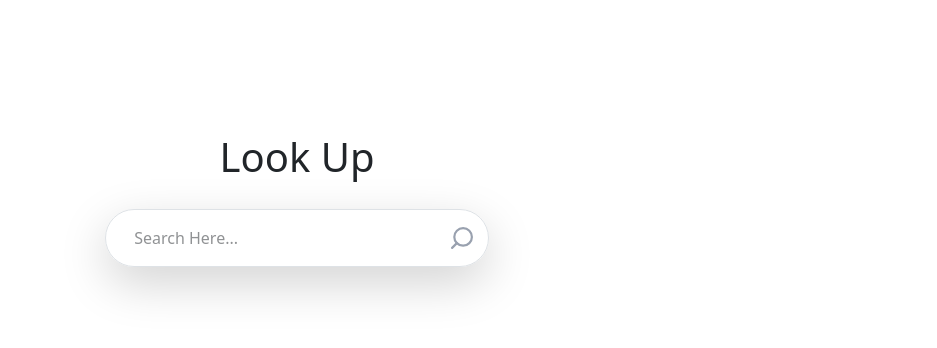
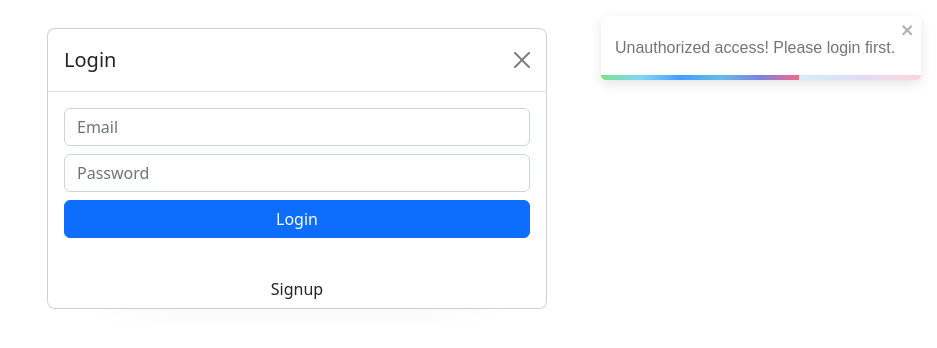
Before and after one commit to KhalidChouhan313/LookUp, a React (Vite) app: page / in a window 1280 px wide. Both pictures are taken after a click on the icon 485 px from the left and 238 px from the top of the page. Shown: the top 348 px of the page, without its empty margins (343-1280 px from the left). Built offline with nearby package versions, Linux system fonts and the light colour scheme.

Commit message:
searchApi

```diff
--- a/package.json
+++ b/package.json
@@ -10,12 +10,16 @@
     "preview": "vite preview"
   },
   "dependencies": {
+    "@reduxjs/toolkit": "^2.6.1",
     "@tailwindcss/vite": "^4.0.16",
-    "bootstrap": "^5.3.3",
+    "axios": "^1.8.4",
+    "bootstrap": "^5.2.3",
     "lucide-react": "^0.484.0",
     "react": "^19.0.0",
     "react-dom": "^19.0.0",
+    "react-redux": "^9.2.0",
     "react-router-dom": "^7.4.0",
+    "react-toastify": "^11.0.5",
     "tailwindcss": "^4.0.16"
   },
   "devDependencies": {
--- /dev/null
+++ b/src/Components/Modal.jsx
@@ -0,0 +1,134 @@
+import axios from "axios";
+import React, { useState } from "react";
+import { toast } from "react-toastify";
+
+const Modal = ({ showModal, setShowModal }) => {
+  const [loading, setLoading] = useState(false);
+  const [formData, setFormData] = useState({
+    email: "",
+    password: "",
+    phoneNumber: "",
+  });
+
+
+  const handleChange = async (e) => {
+    setFormData({ ...formData, [e.target.name]: e.target.value });
+  };
+
+  const handleSignup = async (e) => {
+    e.preventDefault();
+    setLoading(true);
+
+    try {
+      const response = await axios.post(
+        "https://temp-production-e067.up.railway.app/api/user/auth/signup",
+        formData,
+        { withCredentials: true }
+      );
+      localStorage.setItem("token", response.data.token);
+      toast("Singup Successful:");
+      setShowModal("login");
+    } catch (error) {
+      toast("Signup Failed");
+    }
+    setLoading(false);
+  };
+
+  const handleLogin = async (e) => {
+    e.preventDefault();
+    setLoading(true);
+    try {
+      const response = await axios.post(
+        "https://temp-production-e067.up.railway.app/api/user/auth/login",
+
+        {
+          emailOrPhone: formData.email,
+          password: formData.password,
+        },
+        { withCredentials: true }
+      );
+      setShowModal(null);
+      localStorage.setItem("token", response.data.token);
+      toast("Login Successful:");
+    } catch (error) {
+      toast("Login Failed:");
+    }
+    setLoading(false);
+  };
+
+  return (
+    <>
+      {showModal && (
+        <div className="modal show d-block">
+          <div className="modal-dialog">
+            <div className="modal-content">
+              <div className="modal-header">
+                <h5 className="modal-title">
+                  {showModal === "signup" ? "Signup" : "Login"}
+                </h5>
+                <button
+                  type="button"
+                  className="btn-close"
+                  onClick={() => setShowModal(null)}
+                ></button>
+              </div>
+              <div className="modal-body">
+                <form
+                  onSubmit={showModal === "signup" ? handleSignup : handleLogin}
+                >
+                  <input
+                    type="email"
+                    name="email"
+                    className="form-control mb-2"
+                    placeholder="Email"
+                    onChange={handleChange}
+                    required
+                  />
+                  {showModal === "signup" && (
+                    <input
+                      type="text"
+                      name="phoneNumber"
+                      className="form-control mb-2"
+                      placeholder="Phone Number"
+                      onChange={handleChange}
+                      required
+                    />
+                  )}
+                  <input
+                    type="password"
+                    name="password"
+                    className="form-control mb-2"
+                    placeholder="Password"
+                    onChange={handleChange}
+                    required
+                  />
+                  <button
+                    type="submit"
+                    className="btn btn-primary w-100"
+                    disabled={loading}
+                  >
+                    {loading
+                      ? "Processing..."
+                      : showModal === "signup"
+                      ? "Signup"
+                      : "Login"}
+                  </button>
+                </form>
+              </div>
+              <button
+                className="btn  mt-3"
+                onClick={() =>
+                  setShowModal(showModal === "signup" ? "login" : "signup")
+                }
+              >
+                {showModal === "signup" ? "Login" : "Signup"}
+              </button>
+            </div>
+          </div>
+        </div>
+      )}
+    </>
+  );
+};
+
+export default Modal;
--- a/src/Pages/Home.jsx
+++ b/src/Pages/Home.jsx
@@ -1,25 +1,119 @@
-import { Search, UploadIcon, Scan, Map } from "lucide-react";
+import { Search, UploadIcon, Scan, MapIcon } from "lucide-react";
 import React, { useState } from "react";
+import Modal from "../Components/Modal";
+import axios from "axios";
 
+import { useDispatch, useSelector } from "react-redux";
+import {
+  setQuery,
+  setCategory,
+  setImageURL,
+  setLocation,
+  setSearchResults,
+} from "../Store/searchReducer.js";
+import { useEffect } from "react";
+import { toast } from "react-toastify";
 const Home = () => {
+  //#region   State Variables
   const [isActive, setIsActive] = useState(false);
   const [hasClickedOnce, setHasClickedOnce] = useState(false);
   const [searchClicked, setSearchClicked] = useState(false);
   const [searchValue, setSearchValue] = useState("");
   const [step, setStep] = useState(1);
   const [image, uploadImage] = useState(null);
+  const [showModal, setShowModal] = useState(null);
 
+  //#endregion
+
+  //#region Redux State Variables
+  const dispatch = useDispatch();
+  const { query, category, imageURL, location } = useSelector(
+    (state) => state.search
+  );
+
+  //#endregion
+
+  const SearchResult = async () => {
+    if (!query.trim() || !category || !location.lat || !location.lng) {
+      toast("Please complete all steps before searching!");
+      return;
+    }
+    const token = localStorage.getItem("token");
+    if (!token) {
+      toast.error("User not logged in! No token found.");
+      return;
+    }
+    try {
+      const response = await axios.post(
+        "http://localhost:8000/pi/search/query",
+        {
+          query,
+          searchCategory: category,
+          longitude: parseFloat(location.lng),
+          latitude: parseFloat(location.lat),
+          radius: parseFloat(location.radius),
+        },
+        {
+          withCredentials: true,
+          headers: {
+            Authorization: `Bearer ${token}`,
+          },
+        }
+      );
+      dispatch(setSearchResults(response.data));
+    } catch (error) {
+      console.error("Error fetching search results:", error);
+      toast.error("Failed to fetch search results. Please try again.");
+    }
+  };
+
+  //#region Functions
+  const handleQueryChange = (e) => {
+    dispatch(setQuery(e.target.value));
+  };
+  const handleCategoryChange = (e) => dispatch(setCategory(e.target.value));
   const handleImageUpload = (e) => {
     const file = event.target.files[0];
     if (file) {
       const uploadFile = URL.createObjectURL(file);
       uploadImage(uploadFile);
+      dispatch(setImageURL(uploadFile));
+      toast("success uploaded image");
+    }
+  };
+
+  const getLocation = () => {
+    if (navigator.geolocation) {
+      navigator.geolocation.getCurrentPosition(
+        (position) => {
+          const { latitude, longitude } = position.coords;
+          dispatch(setLocation({ lat: latitude, lng: longitude, radius: 10 }));
+          toast("siccess");
+          console.log(latitude, longitude);
+        },
+
+        () => toast.error("Geolocation access denied")
+      );
+    } else {
+      toast.error("Geolocation is not supported by this browser.");
     }
   };
 
   const nextStep = () => {
+    // if (step === 1 && !searchState.category) {
+    //   alert("Please  select a category!");
+    //   return;
+    // }
+    // if (
+    //   step === 3 &&
+    //   (!searchState.location.lat || !searchState.location.lng)
+    // ) {
+    //   alert("Please allow location access!");
+    //   return;
+    // }
     setStep(step + 1);
   };
+
   const handleClick = () => {
     if (!hasClickedOnce) {
       setIsActive(true);
@@ -27,11 +121,22 @@ const Home = () => {
     }
   };
 
-  const handleSearchClick = () => {
+  const handleSearchClick = async () => {
+    const savedToken = localStorage.getItem("token");
+    if (!savedToken) {
+      toast("Unauthorized access! Please login first.");
+      setShowModal("login");
+      return;
+    }
+
     if (searchValue.trim() !== "") {
       setSearchClicked(true);
+      if (!savedToken) {
+        showModal(true);
+      }
     }
   };
+  //#endregion
 
   return (
     <div className="flex justify-center items-center h-screen flex-col overflow-y-hidden ">
@@ -61,7 +166,7 @@ const Home = () => {
                 : "text-black hover:text-black"
             } ${
               isActive
-                ? "md:left-[90%] left-78 rotate-90 scale-110 ease-in duration-300"
+                ? "md:left-[90%] left-80 rotate-90 scale-110 ease-in duration-300"
                 : "rotate-0"
             }`}
             size={24}
@@ -78,13 +183,16 @@ const Home = () => {
             className={`ml-2 w-full bg-transparent outline-none  transition-opacity duration-300 ${
               isActive ? "opacity-100" : "opacity-0 pointer-events-none"
             }`}
-            value={searchValue}
-            onChange={(e) => setSearchValue(e.target.value)}
-            placeholder=" Search Here..."
+            value={searchValue || query}
+            onChange={(e) => {
+              setSearchValue(e.target.value);
+              handleQueryChange(e);
+            }}
+            placeholder="Search Here..."
           />
         </div>
       </div>
-
+      <Modal showModal={showModal} setShowModal={setShowModal} />
       <div
         className={`w-full h-full flex flex-col items-center transition-all duration-[1500ms] ease-in-out
     ${
@@ -109,9 +217,8 @@ const Home = () => {
             </div>
             {(step === 2 || step === 3) && (
               <>
-                {/* Yeh div dono steps (2 aur 3) me dikhega */}
                 <div
-                  className={`w-full md:w-[29rem] h-[4.6875rem] flex items-center p-3 rounded-t-lg
+                  className={`-mt-2 w-full md:w-[29rem] h-[4.6875rem] flex items-center p-3 rounded-t-lg
                  border border-gray-300 bg-gradient-to-b from-white to-[#f1f1f1]/95 shadow-md
         ${
           step === 2 || step === 3
@@ -122,14 +229,14 @@ const Home = () => {
                   <div className="grid grid-cols-2 md:grid-cols-2 gap-2 mt-1 w-full md:w-[30rem]">
                     <div
                       className="border text-[#5A81FA] flex items-center justify-center gap-2
-         p-1 rounded-lg shadow-sm text-[4vw] md:text-base bg-white"
+                           p-1 rounded-lg shadow-sm text-[4vw] md:text-base bg-white"
                     >
                       <Scan />
                       Quality meal choices
                     </div>
                     <div
                       className="border text-[#5A81FA] flex items-center justify-center gap-1 md:gap-2
-bg-white rounded-lg shadow-sm text-[4vw] md:text-base"
+           bg-white rounded-lg shadow-sm text-[4vw] md:text-base"
                     >
                       <Scan />
                       Highly rated riders
@@ -137,17 +244,16 @@ bg-white rounded-lg shadow-sm text-[4vw] md:text-base"
                   </div>
                 </div>
 
-                {/* Yeh div sirf step 3 me dikhega */}
                 {step === 3 && (
                   <div
-                    className={`w-full md:w-[29rem] h-[4.6875rem] flex items-center p-3 rounded-t-lg
+                    className={`w-full -mt-2 md:w-[29rem] h-[4.6875rem] flex items-center p-3 rounded-t-lg
                    border border-gray-300 bg-gradient-to-b from-white to-[#f1f1f1]/95 shadow-md
           translate-y-0 opacity-100 scale-100`}
                   >
                     <img
                       src={image}
                       alt="Meal Image"
-                      className="w-16 border-dotted border-2 rounded-lg p-1"
+                      className="w-16 h-16 object-fill border-dotted border-2 rounded-lg p-1"
                     />
                   </div>
                 )}
@@ -165,27 +271,54 @@ bg-white rounded-lg shadow-sm text-[4vw] md:text-base"
                 Categories
               </h2>
               <div className="grid grid-cols-2 md:grid-cols-2 gap-2 mt-1 w-full md:w-[30rem]">
-                <div
-                  className="border text-[#5A81FA] flex items-center justify-center
-              md:p-3 p-2 rounded-lg shadow-sm text-[4vw] md:text-base "
-                >
-                  <Scan />
+                <div className="border text-[#5A81FA] flex items-center justify-center md:p-3 p-2 rounded-lg shadow-sm text-[4vw] md:text-base">
+                  <input
+                    type="radio"
+                    name="category"
+                    id="onboarding"
+                    value="Quick and easy onboarding"
+                    onChange={handleCategoryChange}
+                  />
                   Quick and easy onboarding
                 </div>
                 <div className="border text-[#5A81FA] flex items-center justify-center gap-2 md:p-3 p-2 rounded-lg shadow-sm text-[4vw] md:text-base">
-                  <Scan />
+                  <input
+                    type="radio"
+                    name="category"
+                    id="mealChoices"
+                    value="Quality meal choices"
+                    onChange={handleCategoryChange}
+                  />
                   Quality meal choices
                 </div>
                 <div className="border text-[#5A81FA] flex items-center justify-center gap-2 md:p-3 p-2 rounded-lg shadow-sm text-[4vw] md:text-base">
-                  <Scan />
+                  <input
+                    type="radio"
+                    name="category"
+                    id="liveUpdates"
+                    value="Live updates on order"
+                    onChange={handleCategoryChange}
+                  />
                   Live updates on order
                 </div>
                 <div className="border text-[#5A81FA] flex items-center justify-center gap-2 md:p-3 p-2 rounded-lg shadow-sm text-[4vw] md:text-base">
-                  <Scan />
-                  Highly rated riders
+                  <input
+                    type="radio"
+                    name="category"
+                    id="riders"
+                    value="electronics"
+                    onChange={handleCategoryChange}
+                  />
+                  Electronics{" "}
                 </div>
-                <div className="col-span-2 md:col-span-2 border text-[#5A81FA] flex items-center justify-center  gap-2 p-3 rounded-lg shadow-sm text-[4vw] md:text-base">
-                  <Scan />
+                <div className="col-span-2 md:col-span-2 border text-[#5A81FA] flex items-center justify-center gap-2 p-3 rounded-lg shadow-sm text-[4vw] md:text-base">
+                  <input
+                    type="radio"
+                    name="category"
+                    id="support"
+                    value="24/7 support for customers and vendors"
+                    onChange={handleCategoryChange}
+                  />
                   24/7 support for customers and vendors
                 </div>
               </div>
@@ -230,28 +363,24 @@ bg-white rounded-lg shadow-sm text-[4vw] md:text-base"
           )}
           {step === 3 && (
             <div
-              className={`mt-8 text-center ${
-                searchClicked ? "block" : "hidden"
-              }`}
+              className={` text-center ${searchClicked ? "block" : "hidden"}`}
             >
               <h3 className="text-black font-dm-sans text-[6vw] md:text-[1.5rem] font-bold">
                 Select Location & Search Radius{" "}
               </h3>
 
-              <div className="border-2 border-dashed border-gray-400 rounded-lg w-[20rem] md:w-[30rem] h-[12rem] flex flex-col justify-center items-center bg-gray-50 shadow-sm mt-4">
-                <div className="flex flex-col items-center">
+              <div className="border-2 border-dashed border-gray-400 rounded-lg w-[20rem] md:w-[29rem] h-[10rem] flex flex-col justify-center items-center bg-gray-50 shadow-sm mt-4">
+                <div
+                  className="flex
+                flex-col items-center"
+                >
                   <div className="relative w-10 h-10">
                     <div className="w-10 h-10 bg-blue-100 text-blue-500 flex justify-center items-center rounded-full cursor-pointer">
-                      <Map className="w-6 h-6 cursor-pointer" />
+                      <MapIcon
+                        className="w-6 h-6 cursor-pointer"
+                        onClick={getLocation}
+                      />
                     </div>
-
-                    <input
-                      type="file"
-                      id="fileUpload"
-                      className="absolute inset-0 w-full h-full opacity-0 cursor-pointer"
-                      onChange={handleImageUpload}
-                      accept="image/*"
-                    />
                   </div>
 
                   <p className="text-blue-500 text-sm mt-2">
@@ -259,6 +388,12 @@ bg-white rounded-lg shadow-sm text-[4vw] md:text-base"
                   </p>
                 </div>
               </div>
+              <button
+                onClick={SearchResult}
+                className="mt-4 border-2 p-2 bg-red-500 "
+              >
+                submit Search
+              </button>
             </div>
           )}
 
--- /dev/null
+++ b/src/Store/Reducer/Store.js
@@ -0,0 +1,11 @@
+// src/Store/Reducer/Store.js
+import { configureStore } from "@reduxjs/toolkit";
+  import searchReducer from "../searchReducer.js";
+
+const store = configureStore({
+  reducer: {
+    search: searchReducer,
+  },
+});
+
+export default store;
--- /dev/null
+++ b/src/Store/searchReducer.js
@@ -0,0 +1,36 @@
+// src/Store/Reducer/searchSlice.js
+import { createSlice } from "@reduxjs/toolkit";
+
+const initialState = {
+  query: "",
+  category: "",
+  imageURL: null,
+  location: { lat: null, lng: null, radius: null },
+  searchResults: [],
+};
+
+const searchSlice = createSlice({
+  name: "search",
+  initialState,
+  reducers: {
+    setQuery: (state, action) => {
+      state.query = action.payload;
+    },
+    setCategory: (state, action) => {
+      state.category = action.payload;
+    },
+    setImageURL: (state, action) => {
+      state.imageURL = action.payload;
+    },
+    setLocation: (state, action) => {
+      state.location = action.payload;
+    },
+    setSearchResults: (state, action) => {
+      state.searchResults = action.payload;
+    },
+  },
+});
+
+export const { setQuery, setCategory, setImageURL, setLocation, setSearchResults } = searchSlice.actions;
+
+export default searchSlice.reducer;
--- a/src/main.jsx
+++ b/src/main.jsx
@@ -4,9 +4,15 @@ import App from "./App.jsx";
 import "bootstrap/dist/css/bootstrap.min.css";
 import "bootstrap/dist/js/bootstrap.bundle.min.js";
 import { BrowserRouter } from "react-router-dom";
+import { Provider } from "react-redux";
+import store from "./Store/Reducer/Store.js";
+import { ToastContainer } from 'react-toastify';
 
 createRoot(document.getElementById("root")).render(
-  <BrowserRouter>
-    <App />
-  </BrowserRouter>
+  <Provider store={store}>
+    <ToastContainer />
+    <BrowserRouter>
+      <App />
+    </BrowserRouter>
+  </Provider>
 );
```
Also changed, not shown: 1 other file (tests, documents, lock files or other folders).
